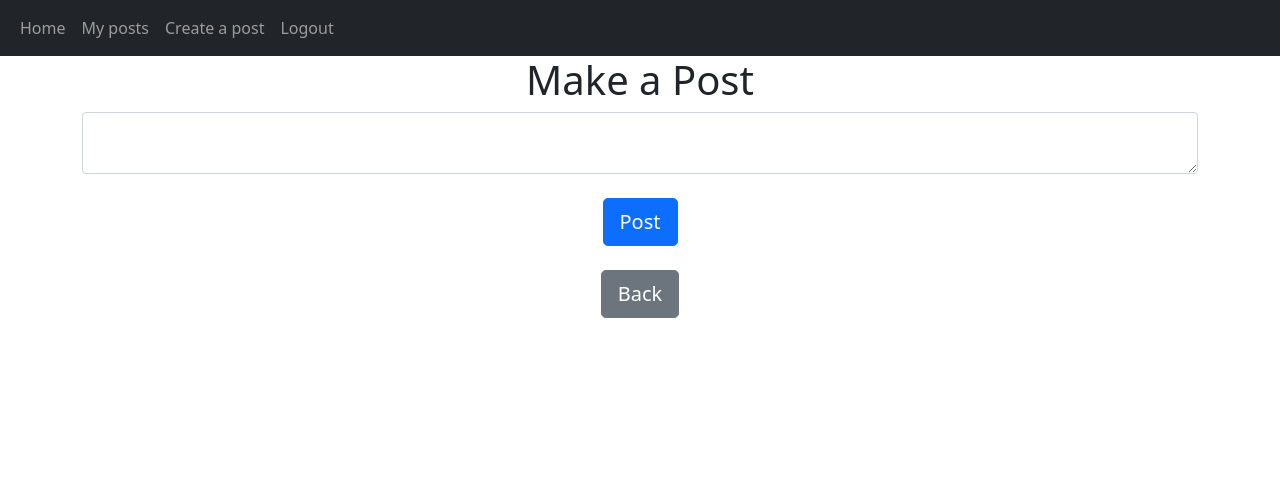
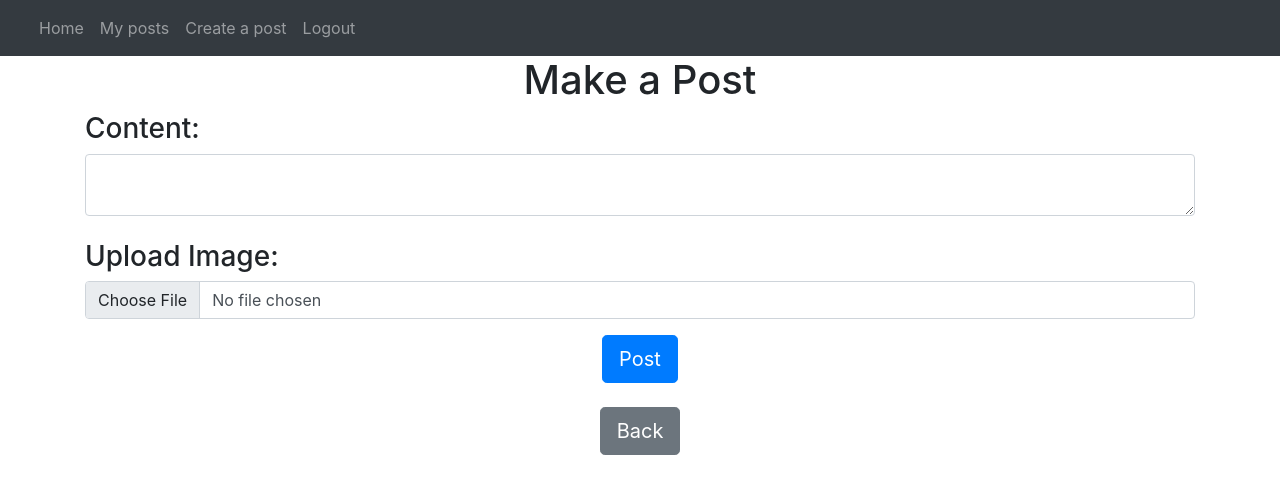
Before and after one commit to JohnnyHsieh1020/Blog_proj, a Flask app: page /create_post in a window 1280 px wide. Shown: the top 494 px of the page. Run offline with Flask 2, Linux system fonts and the light colour scheme; the visitor is signed in with stand-in values (Sample User, id 1); data comes from the database, SQL or seed files in the repository; some libraries are stand-ins or nearby versions.

Commit message:
performed upload image

```diff
--- a/blog/__init__.py
+++ b/blog/__init__.py
@@ -1,19 +1,19 @@
 from flask import Flask
 from flask_sqlalchemy import SQLAlchemy
-from os import path
 from flask_login import LoginManager
+from flask_migrate import Migrate
 
 
 db = SQLAlchemy()
-DB_NAME = 'database.db'
 
 
 def create_app():
     app = Flask(__name__)
-    app.config['SECRET_KEY'] = 'blogflask2021'
-    app.config['SQLALCHEMY_DATABASE_URI'] = f'sqlite:///{DB_NAME}'
+    app.config['SECRET_KEY'] = 'blogflask202166666666'
+    app.config['SQLALCHEMY_DATABASE_URI'] = ''
     app.config['SQLALCHEMY_TRACK_MODIFICATIONS'] = False
     db.init_app(app)
+    migrate = Migrate(app, db)
 
     # Register Bluepirnt
     from .views import views
@@ -41,6 +41,5 @@ def create_app():
 
 
 def create_database(app):
-    if not path.exists('blog/' + DB_NAME):
-        db.create_all(app=app)
-        print('Database created!')
+    db.create_all(app=app)
+    print('Database created!')
--- a/blog/templates/base.html
+++ b/blog/templates/base.html
@@ -7,6 +7,12 @@
             href="https://cdn.jsdelivr.net/npm/bootstrap@5.0.2/dist/css/bootstrap.min.css"
             rel="stylesheet"
             integrity="sha384-EVSTQN3/azprG1Anm3QDgpJLIm9Nao0Yz1ztcQTwFspd3yD65VohhpuuCOmLASjC"
+            crossorigin="anonymous"
+        />
+        <link
+            rel="stylesheet"
+            href="https://stackpath.bootstrapcdn.com/bootstrap/4.3.1/css/bootstrap.min.css"
+            integrity="sha384-ggOyR0iXCbMQv3Xipma34MD+dH/1fQ784/j6cY/iJTQUOhcWr7x9JvoRxT2MZw1T"
             crossorigin="anonymous"
         />
         <script
@@ -22,8 +28,8 @@
                 <button
                     class="navbar-toggler"
                     type="button"
-                    data-bs-toggle="collapse"
-                    data-bs-target="#navbarNav"
+                    data-toggle="collapse"
+                    data-target="#navbarNav"
                     aria-controls="navbarNav"
                     aria-expanded="false"
                     aria-label="Toggle navigation"
@@ -31,24 +37,39 @@
                     <span class="navbar-toggler-icon"></span>
                 </button>
 
-                <div class="collapse navbar-collapse" id="navbar">
-                    <div class="navbar-nav">
-                        <a class="nav-item nav-link" href="/">Home</a>
+                <div class="collapse navbar-collapse" id="navbarNav">
+                    <ul class="navbar-nav">
+                        <li class="nav-item">
+                            <a class="nav-link" href="/">Home</a>
+                        </li>
                         {% if user.is_authenticated%}
-                            <a
-                                class="nav-item nav-link"
-                                href="/posts/{{user.username}}"
+                        <li class="nav-item">
+                            <a class="nav-link" href="/posts/{{user.username}}"
                                 >My posts</a
                             >
-                            <a class="nav-item nav-link" href="/create_post"
+                        </li>
+
+                        <li class="nav-item">
+                            <a class="nav-link" href="/create_post"
                                 >Create a post</a
                             >
-                            <a class="nav-item nav-link" href="/logout">Logout</a>
+                        </li>
+
+                        <li class="nav-item">
+                            <a class="nav-item nav-link" href="/logout"
+                                >Logout</a
+                            >
+                        </li>
                         {% else %}
-                            <a class="nav-item nav-link" href="/login">Login</a>
-                            <a class="nav-item nav-link" href="/sign_up">Sign Up</a>
+                        <li class="nav-item">
+                            <a class="nav-link" href="/login">Login</a>
+                        </li>
+
+                        <li class="nav-item">
+                            <a class="nav-link" href="/sign_up">Sign Up</a>
+                        </li>
                         {% endif %}
-                    </div>
+                    </ul>
                 </div>
             </div>
         </nav>
@@ -95,6 +116,21 @@
             crossorigin="anonymous"
         ></script>
         <script
+            src="https://code.jquery.com/jquery-3.3.1.slim.min.js"
+            integrity="sha384-q8i/X+965DzO0rT7abK41JStQIAqVgRVzpbzo5smXKp4YfRvH+8abtTE1Pi6jizo"
+            crossorigin="anonymous"
+        ></script>
+        <script
+            src="https://cdnjs.cloudflare.com/ajax/libs/popper.js/1.14.7/umd/popper.min.js"
+            integrity="sha384-UO2eT0CpHqdSJQ6hJty5KVphtPhzWj9WO1clHTMGa3JDZwrnQq4sF86dIHNDz0W1"
+            crossorigin="anonymous"
+        ></script>
+        <script
+            src="https://stackpath.bootstrapcdn.com/bootstrap/4.3.1/js/bootstrap.min.js"
+            integrity="sha384-JjSmVgyd0p3pXB1rRibZUAYoIIy6OrQ6VrjIEaFf/nJGzIxFDsf4x0xIM+B07jRM"
+            crossorigin="anonymous"
+        ></script>
+        <script
             type="text/javascript"
             src="{{ url_for('static', filename='index.js')}}"
         ></script>
--- a/blog/templates/create_post.html
+++ b/blog/templates/create_post.html
@@ -2,9 +2,15 @@
 {% block title %}Create Post Page{% endblock %}
 {% block content %}
 <h1 align="center">Make a Post</h1>
-<form method="POST">
+<form method="POST" enctype="multipart/form-data">
+    <h3>Content:</h3>
     <textarea name="content" id="content" class="form-control"></textarea>
     <br />
+
+    <div class="form-group">
+        <h3 for="inputFile">Upload Image:</h3>
+        <input class="form-control" name="image" id="image" type="file">
+    </div>
 
     <div align="center">
         <button type="submit" class="btn btn-lg btn-primary">Post</button>
--- a/blog/views.py
+++ b/blog/views.py
@@ -2,15 +2,22 @@ from flask import Blueprint, render_template, request, flash, redirect, url_for,
 from flask_login import login_required, current_user
 from .models import User, Post, Comment, Like
 from . import db
+from werkzeug.utils import secure_filename
+import os
 
 
 views = Blueprint('views', __name__)
+ALLOWED_EXTENSIONS = {'png', 'jpg', 'jpeg', 'gif'}
+
+
+def allowed_file(filename):
+    return '.' in filename and filename.rsplit('.', 1)[1].lower() in ALLOWED_EXTENSIONS
 
 
 # Home Page
 @views.route('/')
 @views.route('/home')
-@login_required # Access this page if you have logged in.
+@login_required  # Access this page if you have logged in.
 def home():
     # Get all the posts
     posts = Post.query.all()
@@ -19,27 +26,42 @@ def home():
 
 # Create Post Page
 @views.route('/create_post', methods=['Get', 'POST'])
-@login_required # Access this page if you have logged in.
+@login_required  # Access this page if you have logged in.
 def create_post():
     if request.method == 'POST':
         content = request.form.get('content')
+        file = request.files['image']
 
         if not content:
             flash('Post cannot be empty!', category='error')
-        else:
-            post = Post(content=content, author_id=current_user.id)
+        elif file.filename == '':
+            post = Post(content=content, image_name=None, author_id=current_user.id)
+
             db.session.add(post)
             db.session.commit()
             flash('Post created!', category='success')
 
             return redirect(url_for('views.home'))
+        elif file and allowed_file(file.filename):
+            image_name = secure_filename(file.filename)
+            file.save(os.path.join('blog/static/images', image_name))
+            post = Post(content=content, image_name=image_name,
+                        author_id=current_user.id)
+
+            db.session.add(post)
+            db.session.commit()
+            flash('Post created!', category='success')
+
+            return redirect(url_for('views.home'))
+        else:
+            flash('Allowed Image Types: .png .jpg .jpeg .gif', category='error')
 
     return render_template('create_post.html', user=current_user)
 
 
 # View User's Posts
 @views.route('/posts/<username>')
-@login_required # Access this page if you have logged in.
+@login_required  # Access this page if you have logged in.
 def posts(username):
     # Get the posts of the current user
     user = User.query.filter_by(username=username).first()
@@ -55,7 +77,7 @@ def posts(username):
 
 # Create Comment
 @views.route('/create_comment/<post_id>', methods=['POST'])
-@login_required # Access this page if you have logged in.
+@login_required  # Access this page if you have logged in.
 def create_comment(post_id):
     content = request.form.get('comment')
 
@@ -76,17 +98,24 @@ def create_comment(post_id):
 
 # Delete Post
 @views.route('/delete_post/<post_id>')
-@login_required # Access this page if you have logged in.
+@login_required  # Access this page if you have logged in.
 def delete_post(post_id):
     post = Post.query.filter_by(id=post_id).first()
+    image_name = post.image_name
 
     if not post:
         flash('Post does not exist!', category='error')
     elif current_user.id != post.author_id:
         flash('Permission Denied!', category='error')
     else:
-        db.session.delete(post)
-        db.session.commit()
+        if image_name != None:
+            os.remove(f"blog/static/images/{image_name}")
+            db.session.delete(post)
+            db.session.commit()
+        else:
+            db.session.delete(post)
+            db.session.commit()
+
         flash('Post Deleted!', category='success')
 
     return redirect(url_for('views.home'))
@@ -94,7 +123,7 @@ def delete_post(post_id):
 
 # Delete Comment
 @views.route('/delete_comment/<comment_id>')
-@login_required # Access this page if you have logged in.
+@login_required  # Access this page if you have logged in.
 def delete_comment(comment_id):
     comment = Comment.query.filter_by(id=comment_id).first()
 
@@ -111,7 +140,7 @@ def delete_comment(comment_id):
 
 # Like Post
 @views.route('/like_post/<post_id>', methods=['POST'])
-@login_required # Access this page if you have logged in.
+@login_required  # Access this page if you have logged in.
 def like_post(post_id):
     post = Post.query.filter_by(id=post_id).first()
     like = Like.query.filter_by(
```
Also changed, not shown: blog/models.py (+24 -0 lines), blog/templates/posts_div.html (+10 -3 lines).
